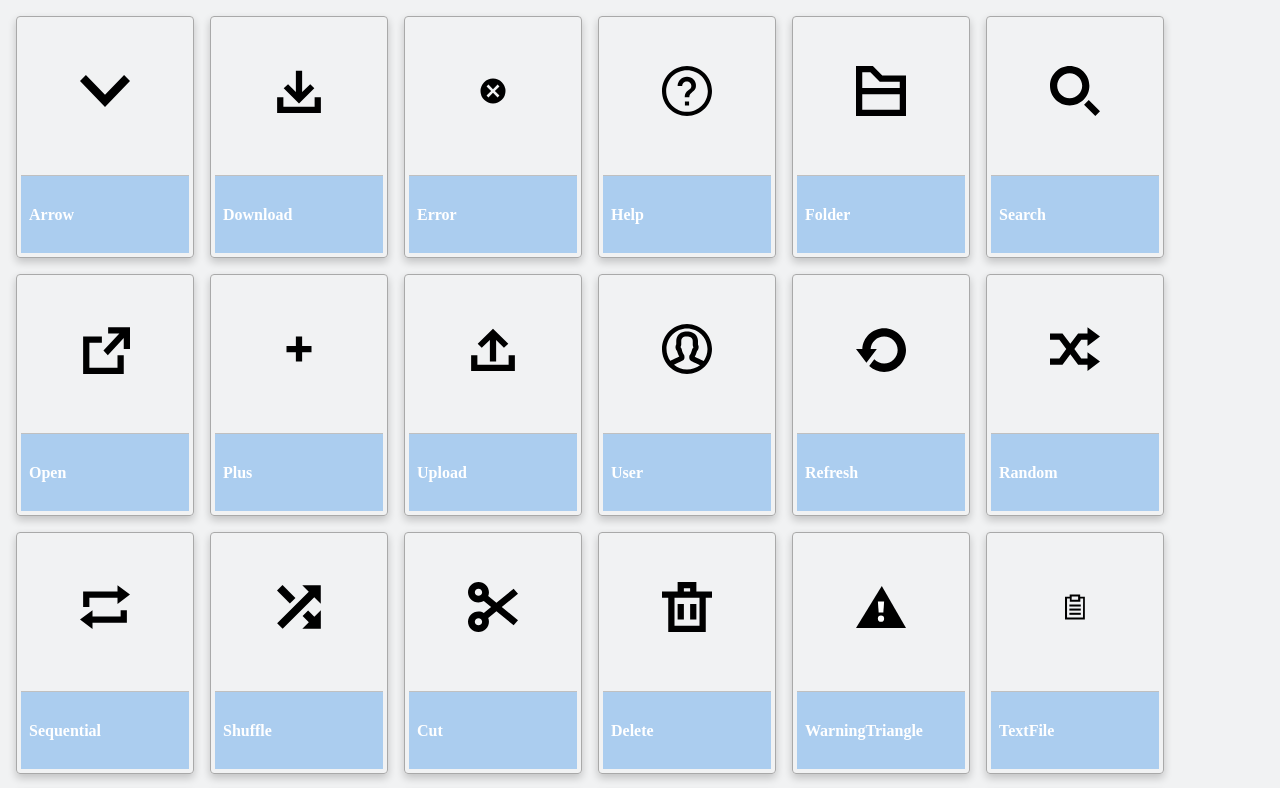
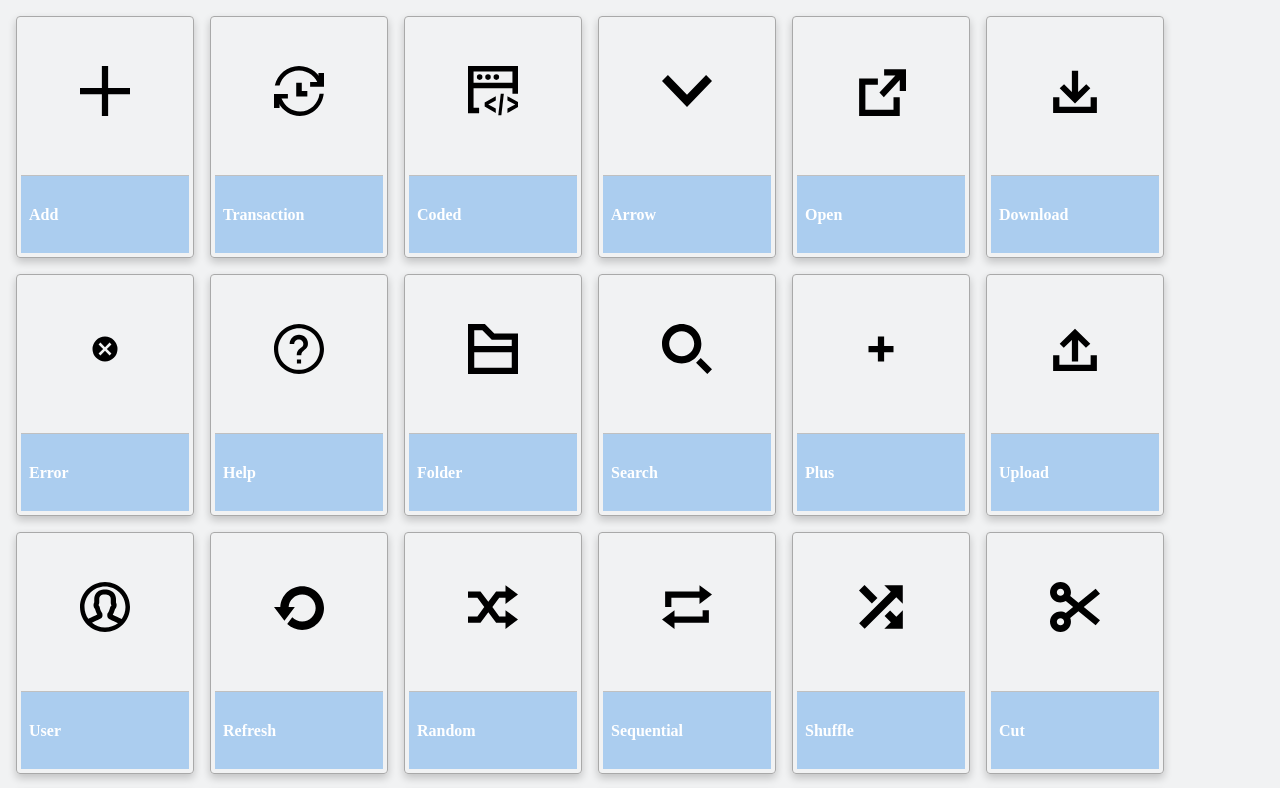
Before and after one commit to mhmdmar/MultiApp, a Vue app in the folder FrontEnd/: page /gallery in a window 1280 px wide. Shown: the top 788 px of the page. Built offline with nearby package versions, Linux system fonts and the light colour scheme; the HTML template or start-up script is replaced by a standard one; what vue-confetti would draw is missing.

Commit message:
updated gallery to import all icons from SvgSprite

```diff
--- a/FrontEnd/src/components/IconsGallery/Gallery.vue
+++ b/FrontEnd/src/components/IconsGallery/Gallery.vue
@@ -1,19 +1,34 @@
 <template>
     <div>
+        <SvgSprite ref="svgSprite"></SvgSprite>
         <IconList :iconsList="iconsList"></IconList>
     </div>
 </template>
 
 <script>
     import IconList from "@/components/IconsGallery/IconsList.vue";
-    import iconsList from "./iconsList";
+    import SvgSprite from "@/components/Shared/SvgSprite.vue";
     export default {
         name: "Gallery",
-        components: {IconList},
+        components: {IconList, SvgSprite},
         data() {
             return {
-                iconsList
+                iconsList: []
             };
+        },
+        mounted() {
+            /* Extract all icons id with from all of the elements <symbol> */
+            const symbolRegex = new RegExp(`(?<=symbol).*?(?=>)`, "g");
+            const idRegex = new RegExp(`(?<=id=").*?(?=")`);
+            const svgSpriteTemplate = this.$refs["svgSprite"].$el.outerHTML;
+            this.iconsList = svgSpriteTemplate
+                .match(symbolRegex)
+                .filter(symbol => symbol !== "")
+                .map(symbol => {
+                    if (symbol !== "") {
+                        return {name: symbol.match(idRegex)[0]};
+                    }
+                });
         }
     };
 </script>
--- a/FrontEnd/src/components/IconsGallery/iconsList.js
+++ /dev/null
@@ -1,49 +0,0 @@
-const iconsList = [
-    {name: "Arrow"},
-    {name: "Download"},
-    {name: "Error"},
-    {name: "Help"},
-    {name: "Folder"},
-    {name: "Search"},
-    {name: "Open"},
-    {name: "Plus"},
-    {name: "Upload"},
-    {name: "User"},
-    {name: "Refresh"},
-    {name: "Random"},
-    {name: "Sequential"},
-    {name: "Shuffle"},
-    {name: "Cut"},
-    {name: "Delete"},
-    {name: "WarningTriangle"},
-    {name: "TextFile"},
-    {name: "Calendar"},
-    {name: "Cloud"},
-    {name: "Link"},
-    {name: "DialogInfo"},
-    {name: "DialogError"},
-    {name: "DialogWarning"},
-    {name: "LockWithKey"},
-    {name: "Message"},
-    {name: "Minus"},
-    {name: "MoreInfo"},
-    {name: "OpenWindow"},
-    {name: "Phone"},
-    {name: "Snapshot"},
-    {name: "Success"},
-    {name: "List"},
-    {name: "UserWithKey"},
-    {name: "User2"},
-    {name: "Configuration"},
-    {name: "Eye"},
-    {name: "OrderBy"},
-    {name: "Add"},
-    {name: "Record"},
-    {name: "Pen"},
-    {name: "Rule"},
-    {name: "Edit"},
-    {name: "Add2"},
-    {name: "Import"}
-];
-
-export default iconsList;
```
